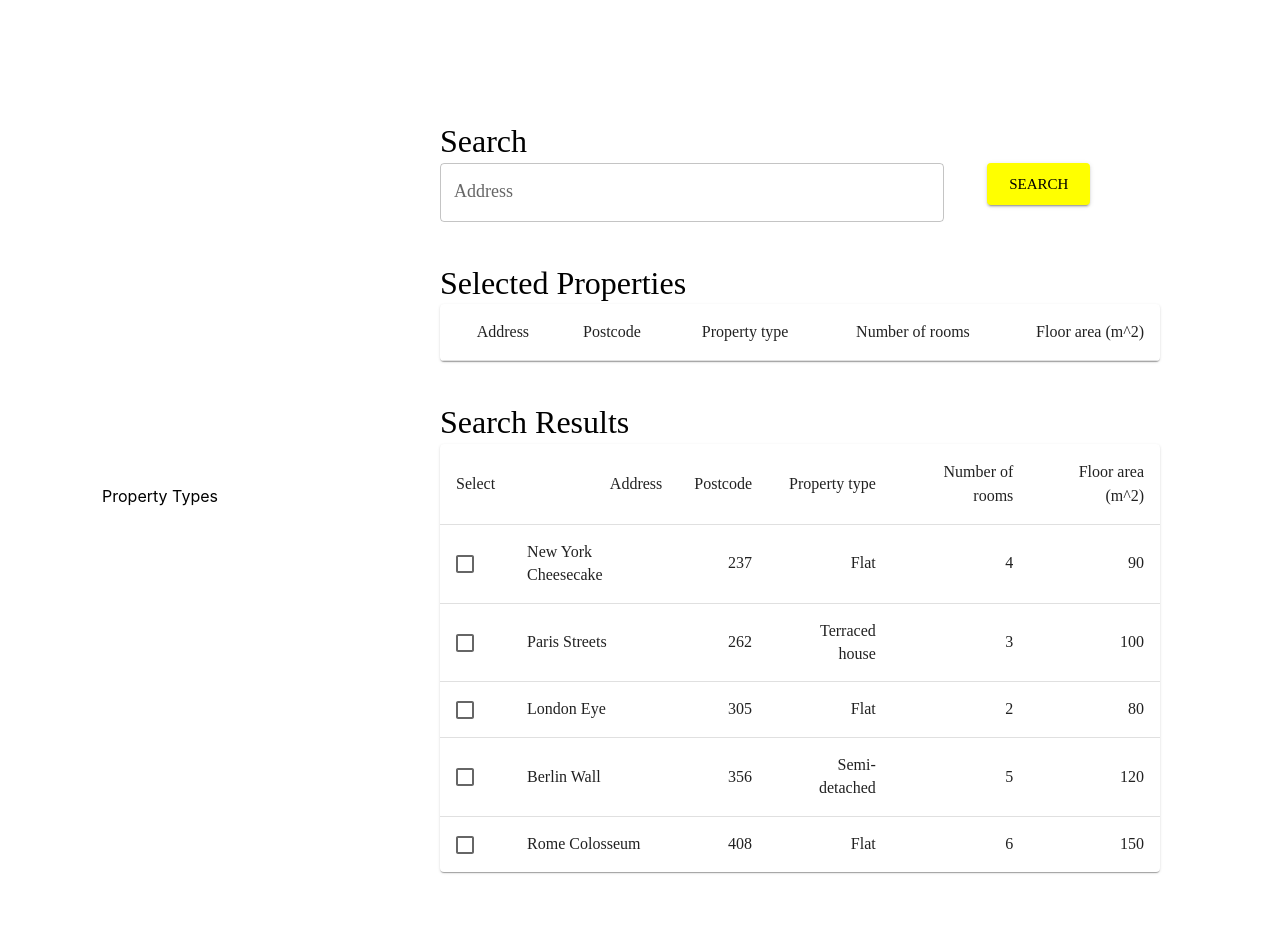
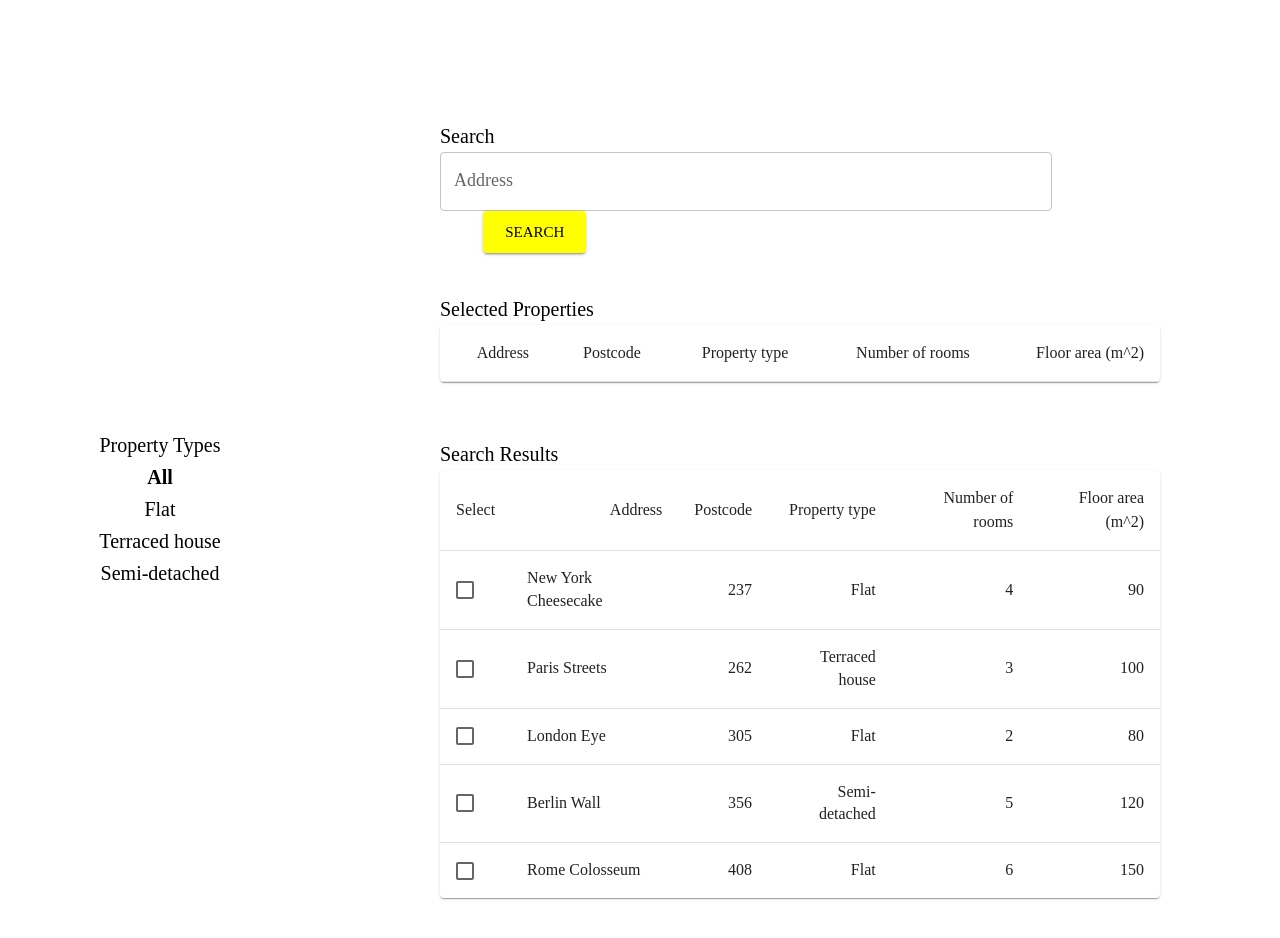
Before and after one commit to Ahsan-Zahoor/Mui-Assignment, a React (Create React App) app: page /propertySearch in a window 1280 px wide. Shown: the top 938 px of the page. Built offline with nearby package versions, Linux system fonts and the light colour scheme.

Commit message:
search fixed

```diff
--- a/src/components/PropertySearchTool.jsx
+++ b/src/components/PropertySearchTool.jsx
@@ -1,11 +1,28 @@
-import React from "react";
+import React, { useEffect, useMemo, useState } from "react";
 import { Button, Grid, TextField, Typography } from "@mui/material";
-import { useSelector } from "react-redux";
+import { useSelector, useDispatch } from "react-redux";
 import BasicTable from "./table/basicTable";
 import SelectionTable from "./table/selectionTable";
+import { basedOnTypes, setSelected } from "./store/propertyDataSlice";
 
 const PropertySearchTool = () => {
-  const propertyData = useSelector((state) => state.property.propertyData);
+  const dispatch = useDispatch();
+  const propertyData = useSelector((state) => state.property.propertyTypeData);
+  const options = ["All", "Flat", "Terraced house", "Semi-detached"];
+
+  const [selectedOption, setSelectedOptions] = useState("All");
+  const [query, setQuery] = useState("");
+
+  const filteredData = useMemo(() => {
+    return propertyData.filter((ele) =>
+      ele.address.toLowerCase().includes(query.toLowerCase())
+    );
+  }, [propertyData, query]);
+
+  useEffect(() => {
+    dispatch(basedOnTypes(selectedOption));
+    dispatch(setSelected([]));
+  }, [selectedOption]);
 
   return (
     <Grid container>
@@ -17,16 +34,33 @@ const PropertySearchTool = () => {
         justifyContent="center"
         alignItems="center"
       >
-        Property Types
+        <Grid item xs={12} textAlign="center">
+          <Typography variant="h6">Property Types</Typography>
+
+          {options.map((option) => (
+            <Typography
+              variant="h6"
+              component="div"
+              sx={{
+                fontWeight: selectedOption === option ? "600" : "500",
+                cursor: "pointer",
+              }}
+              onClick={() => setSelectedOptions(option)}
+            >
+              {option}
+            </Typography>
+          ))}
+        </Grid>
       </Grid>
       <Grid item container xs={12} md={9} spacing={5} p={15}>
         <Grid item xs={12}>
-          <Typography variant="h5">Search</Typography>
+          <Typography variant="h6">Search</Typography>
           <TextField
             id="outlined-basic"
             label="Address"
             variant="outlined"
-            sx={{ width: "70%" }}
+            sx={{ width: "85%" }}
+            onChange={(e) => setQuery(e.target.value)}
           ></TextField>
           <Button
             variant="contained"
@@ -37,23 +71,24 @@ const PropertySearchTool = () => {
               backgroundColor: "yellow",
             }}
             marginRight={2}
+            filteredData
             size="large"
           >
             Search
           </Button>
         </Grid>
         <Grid item xs={12}>
-          <Typography variant="h5" display="inline">
+          <Typography variant="h6" display="inline">
             Selected Properties
           </Typography>
           <BasicTable />
         </Grid>
-        {propertyData && (
-          <Grid item xs={12}>
-            <Typography variant="h5" display="inline">
+        {filteredData && (
+          <Grid item xs={12} mt={2}>
+            <Typography variant="h6" display="inline">
               Search Results
             </Typography>
-            <SelectionTable rows={propertyData} />
+            <SelectionTable rows={filteredData} />
           </Grid>
         )}
       </Grid>
--- a/src/components/store/propertyDataSlice.js
+++ b/src/components/store/propertyDataSlice.js
@@ -46,6 +46,7 @@ export const PropertyDataStore = createSlice({
       },
     ],
     selectedOptions: [],
+    propertyTypeData: [],
   },
   reducers: {
     setSelected: (state, data) => {
@@ -54,9 +55,19 @@ export const PropertyDataStore = createSlice({
       );
       state.selectedOptions = selected;
     },
+    basedOnTypes: (state, data) => {
+      if (data.payload === "All") {
+        state.propertyTypeData = state.propertyData;
+        return;
+      }
+      const selected = state.propertyData.filter(
+        (row) => row.propertyType === data.payload
+      );
+      state.propertyTypeData = selected;
+    },
   },
 });
 
-export const { setSelected } = PropertyDataStore.actions;
+export const { setSelected, basedOnTypes } = PropertyDataStore.actions;
 
 export default PropertyDataStore.reducer;
--- a/src/components/table/selectionTable.jsx
+++ b/src/components/table/selectionTable.jsx
@@ -7,12 +7,14 @@ import TableHead from "@mui/material/TableHead";
 import TableRow from "@mui/material/TableRow";
 import Paper from "@mui/material/Paper";
 import Checkbox from "@mui/material/Checkbox";
-import { useDispatch } from "react-redux";
+import { useDispatch, useSelector } from "react-redux";
 import { setSelected } from "../store/propertyDataSlice";
 
 export default function SelectionTable({ rows }) {
   const dispatch = useDispatch();
   const [selectedOptions, setSelectedOptions] = useState([]);
+
+  const selected = useSelector((state) => state.property.selectedOptions);
 
   const handleClick = (id) => {
     const selectedIndex = selectedOptions.indexOf(id);
@@ -55,7 +57,6 @@ export default function SelectionTable({ rows }) {
               hover
               onClick={() => handleClick(row.id)}
               role="checkbox"
-              //   aria-checked={isItemSelected}
               tabIndex={-1}
               sx={{
                 "&:last-child td, &:last-child th": { border: 0 },
@@ -65,10 +66,7 @@ export default function SelectionTable({ rows }) {
               <TableCell padding="checkbox">
                 <Checkbox
                   color="primary"
-                  //   checked={isItemSelected}
-                  //   inputProps={{
-                  //     "aria-labelledby": labelId,
-                  //   }}
+                  checked={selected.map((row) => row.id).includes(row.id)}
                 />
               </TableCell>
               <TableCell component="th" scope="row">
```
